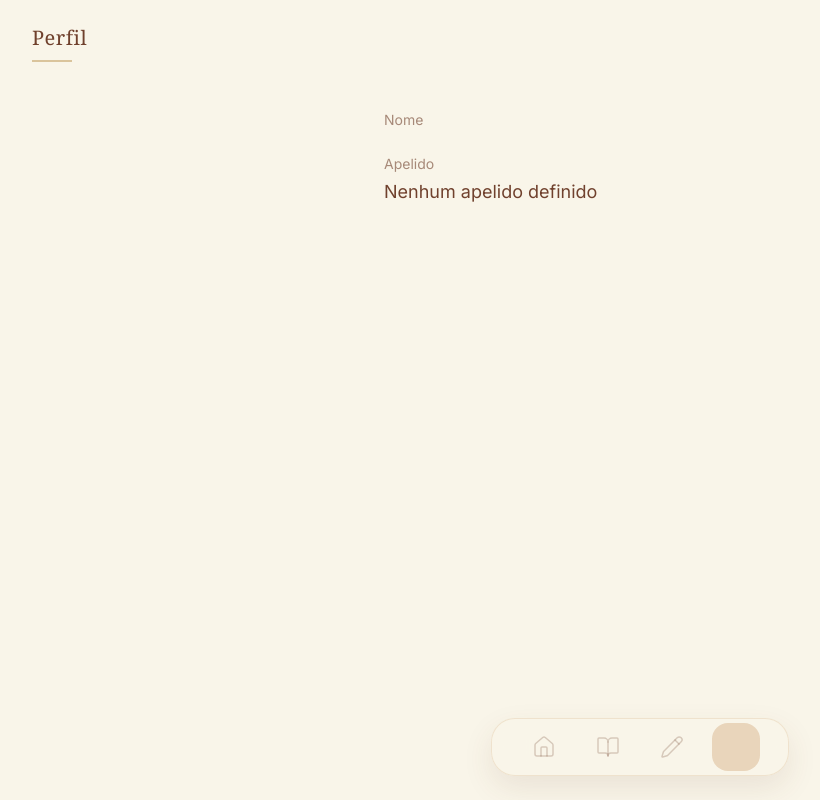
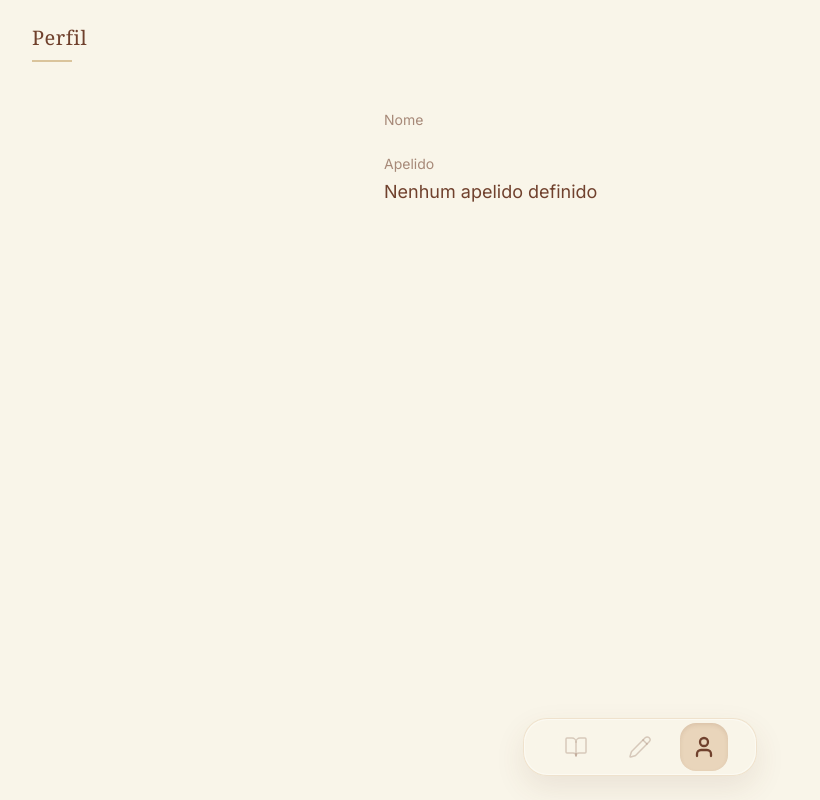
Before and after one commit to michelesannti/no-secreto, a Next.js app: page /perfil in a window 1280 px wide. Shown: the whole page, without its empty margins (0-820 px from the left). Built offline with nearby package versions, Linux system fonts and the light colour scheme; no server answers; a web font is replaced by a local one.

Commit message:
remove hoje da nav flutuante

```diff
--- a/app/(app)/layout.tsx
+++ b/app/(app)/layout.tsx
@@ -2,7 +2,7 @@
 
 import Link from "next/link";
 import { usePathname } from "next/navigation";
-import { Home, BookOpen, Pencil, User } from "lucide-react";
+import { BookOpen, Pencil, User } from "lucide-react";
 
 export default function AppLayout({
   children,
@@ -20,39 +20,59 @@ export default function AppLayout({
     href: string;
     Icon: any;
   }) {
-    const active = pathname === href;
+    const active = pathname.startsWith(href);
 
     return (
-      <Link href={href} className="relative flex items-center justify-center">
+      <Link
+        href={href}
+        className="relative flex items-center justify-center"
+      >
         {active && (
-          <div className="absolute w-12 h-12 rounded-2xl bg-[#e9d5bb]" />
+          <div className="absolute w-12 h-12 rounded-2xl bg-[#e9d5bb] shadow-[inset_0_2px_4px_rgba(112,65,45,0.12)]"></div>
         )}
 
         <Icon
           size={24}
           strokeWidth={active ? 2.3 : 1.5}
-          className={active ? "text-[#70412d]" : "text-[#70412d]/25"}
+          className={
+            active
+              ? "relative text-[#70412d]"
+              : "text-[#70412d]/25"
+          }
         />
       </Link>
     );
   }
 
   return (
-    <div className={isHoje ? "h-screen overflow-hidden bg-[#f9f5e9]" : "min-h-screen pb-32 bg-[#f9f5e9]"}>
-
+    <div className={isHoje ? "h-screen overflow-hidden bg-[#f9f5e9]" : "min-h-screen bg-[#f9f5e9]"}>
       {children}
 
       {!isHoje && (
         <div className="fixed bottom-6 left-0 right-0 flex justify-center">
-          <nav className="bg-[#f9f5e9]/90 backdrop-blur-lg px-10 py-4 rounded-3xl flex gap-10 items-center border border-[#e9d5bb]/60 shadow-[0_12px_30px_rgba(112,65,45,0.10)]">
-            <NavItem href="/hoje" Icon={Home} />
+          <nav
+            className="
+              relative
+              bg-[#f9f5e9]/90
+              backdrop-blur-lg
+              px-10
+              py-4
+              rounded-3xl
+              flex
+              gap-10
+              items-center
+              border border-[#e9d5bb]/60
+              shadow-[0_12px_30px_rgba(112,65,45,0.10)]
+            "
+          >
+            <div className="pointer-events-none absolute inset-0 rounded-3xl ring-1 ring-inset ring-white/40"></div>
+
             <NavItem href="/secreto" Icon={BookOpen} />
             <NavItem href="/diario" Icon={Pencil} />
             <NavItem href="/perfil" Icon={User} />
           </nav>
         </div>
       )}
-
     </div>
   );
 }
```
